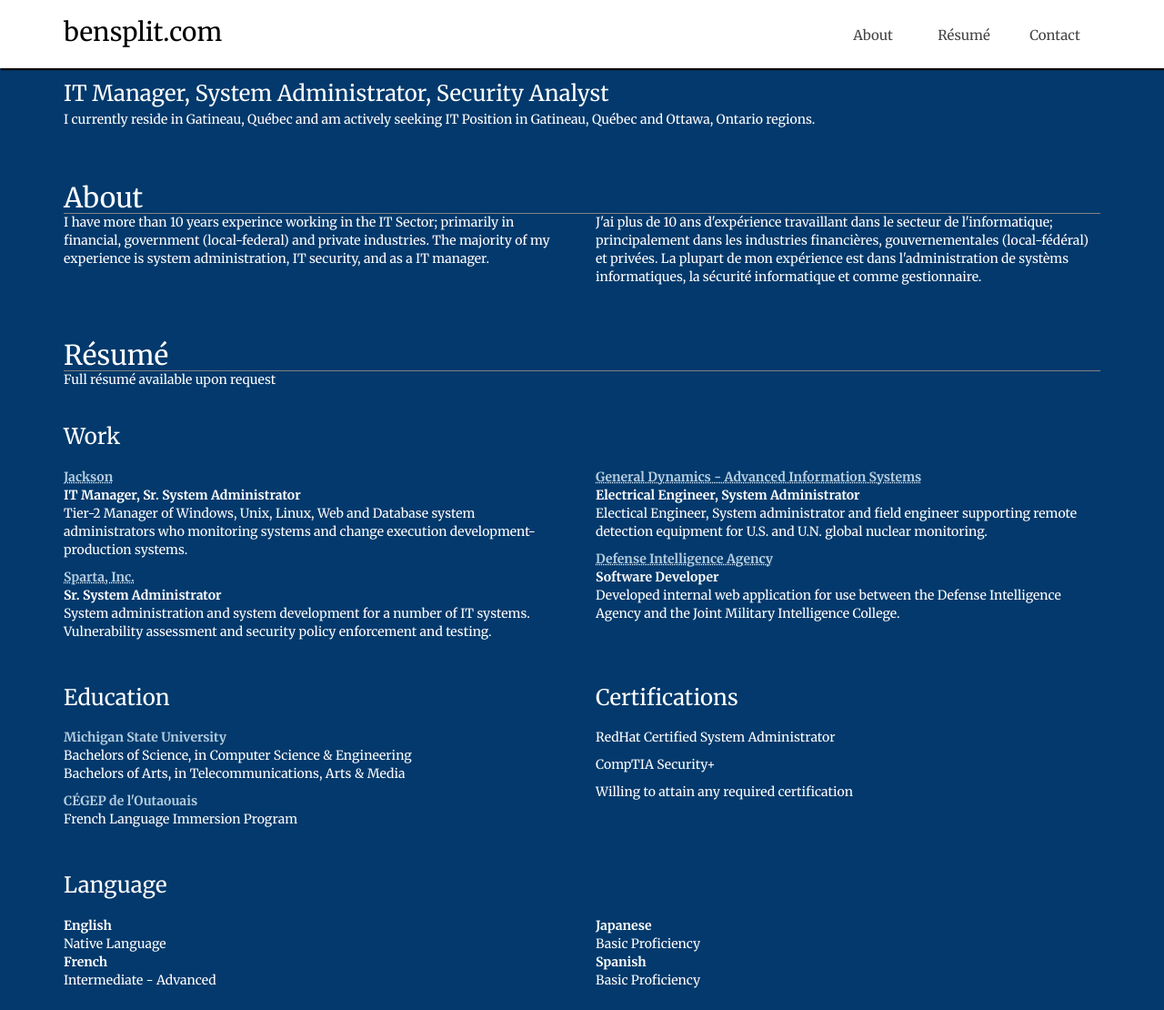
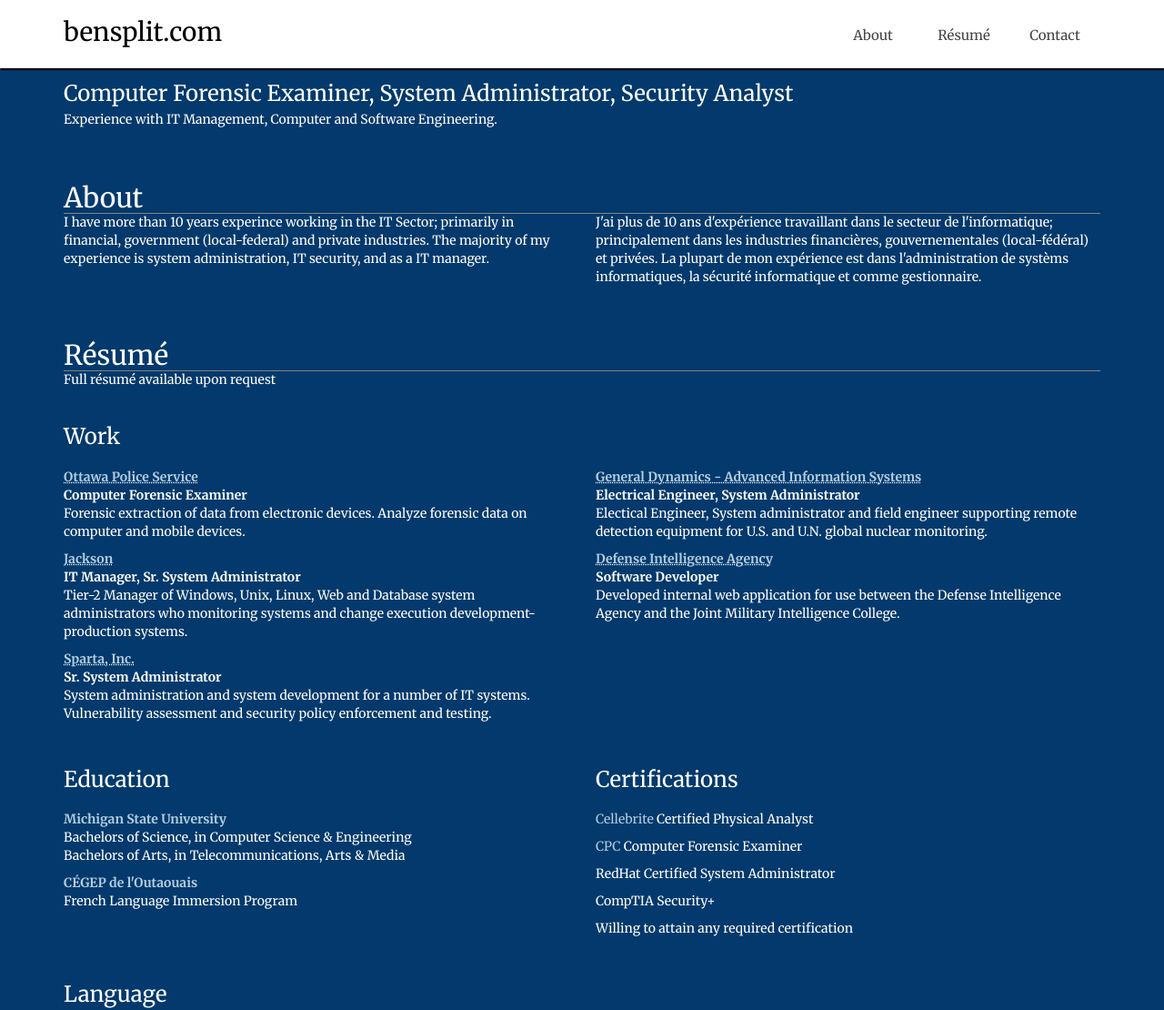
Before and after one commit to bsplit/bsplit.github.io, a plain HTML site: page index.html in a window 1280 px wide. Shown: the top 1110 px of the page at 91% size. Drawn offline with nearby package versions, Linux system fonts and the light colour scheme.

Commit message:
Update index.html
update

```diff
--- a/index.html
+++ b/index.html
@@ -38,8 +38,8 @@
 <div class="container">
 	<div class="row">
 		<div class="col-xs-8 col-md-12">
-			<h3>IT Manager, System Administrator, Security Analyst</h3>
-			<p>I currently reside in Gatineau, Québec and am actively seeking IT Position in Gatineau, Québec and Ottawa, Ontario regions.</p>
+			<h3>Computer Forensic Examiner, System Administrator, Security Analyst</h3>
+			<p>Experience with IT Management, Computer and Software Engineering.</p>
 		</div>
 	</div>
 </div>
@@ -77,6 +77,7 @@
 	</div>
 	<div class="row">
 		<div class="col-xs-4 col-md-6">
+			<p><abbr title="Ottawa Police Service"><a href="https://www.ottawapolice.ca/en/about-us/computer-forensics-unit.asp">Ottawa Police Service</a></abbr></br><b>Computer Forensic Examiner</b></br>Forensic extraction of data from electronic devices. Analyze forensic data on computer and mobile devices.</p>
 			<p><abbr title="Jackson National Life Insurance"><a href="https://www.jackson.com/">Jackson</a></abbr></br><b>IT Manager, Sr. System Administrator</b></br>Tier-2 Manager of Windows, Unix, Linux, Web and Database system administrators who monitoring systems and change execution development-production systems.</p>
 			<p><abbr title="Sparta, Inc., a Parson's Company"><a href="https://www.parsons.com/markets/Pages/Sparta.aspx">Sparta, Inc.</a></abbr></br><b>Sr. System Administrator</b></br>System administration and system development for a number of IT systems. Vulnerability assessment and security policy enforcement and testing.</p>
 		</div>
@@ -96,6 +97,8 @@
 			<p><a href="https://www.cegepoutaouais.qc.ca/"><b>CÉGEP de l'Outaouais</a></b></br>French Language Immersion Program</p>
 		</div>
 		<div class="col-xs-4 col-md-6">
+			<p><a href="https://www.cellebritelearningcenter.com/mod/page/view.php?id=11901">Cellebrite</a> Certified Physical Analyst</p>
+			<p><a href="http://www.cpc-ccp.gc.ca/en/cmpfor">CPC</a> Computer Forensic Examiner</p>
 			<p>RedHat Certified System Administrator</p>
 			<p>CompTIA Security+</p>
 			<p> Willing to attain any required certification</p>
```
